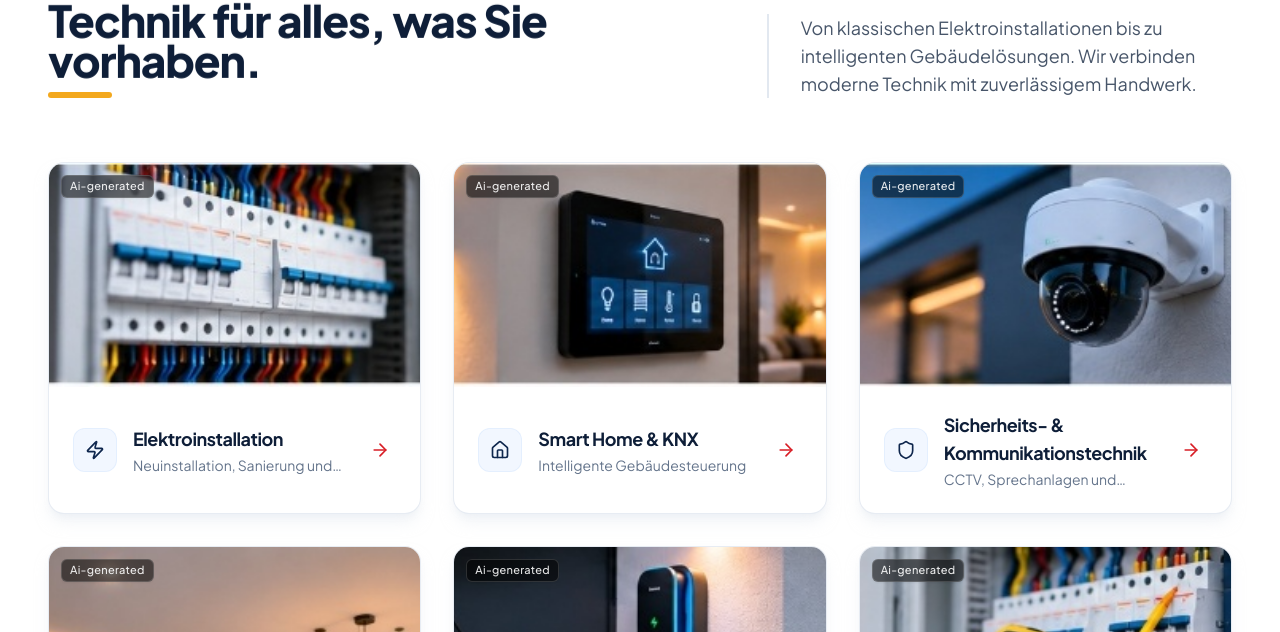
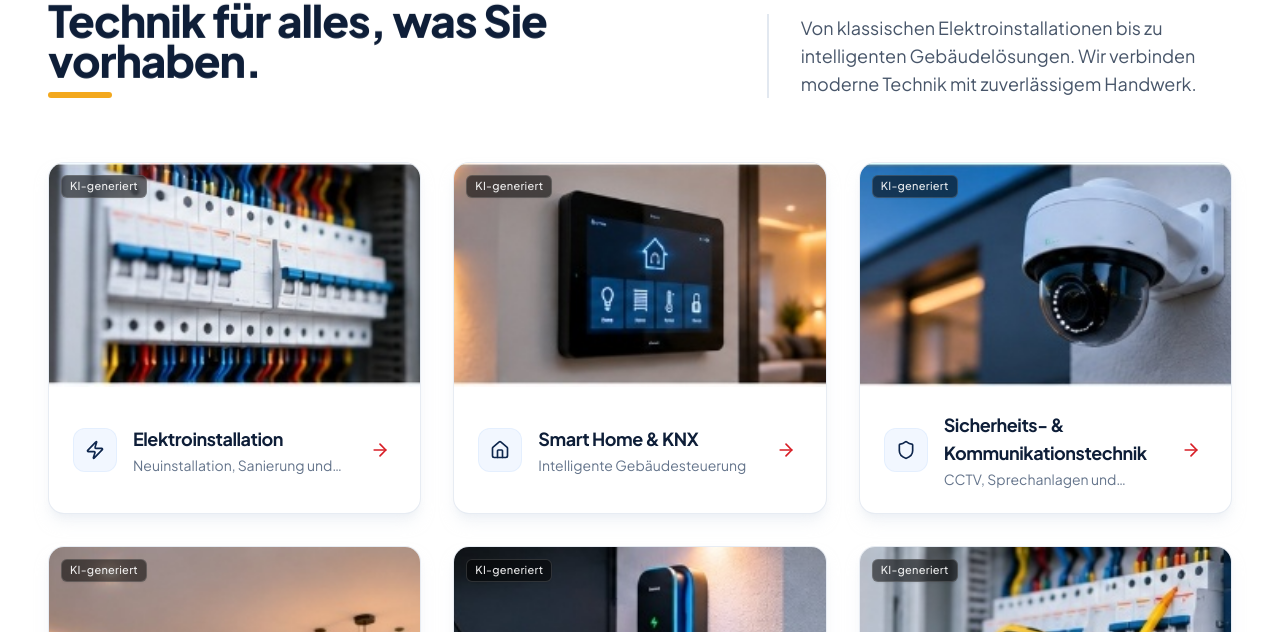
Before and after one commit to Danny-baah/adams, a React (Vite) app: page / in a window 1280 px wide. Shown: the part 1700-2332 px from the top of the page. Built offline with nearby package versions, Linux system fonts and the light colour scheme.

Commit message:
feat: localize AI-generated image badges to German 'KI-generiert'

```diff
--- a/src/components/common/AiGeneratedBadge.tsx
+++ b/src/components/common/AiGeneratedBadge.tsx
@@ -13,12 +13,12 @@ interface AiGeneratedBadgeProps {
 export const AiGeneratedBadge: React.FC<AiGeneratedBadgeProps> = ({
   className = '',
   position = 'top-3 left-3',
-  text = 'Ai-generated',
+  text = 'KI-generiert',
 }) => {
   return (
     <div
       className={`absolute ${position} z-10 inline-flex items-center px-2 py-0.5 rounded-md bg-black/55 backdrop-blur-md border border-white/15 text-white/90 text-[10.5px] sm:text-[11px] font-medium tracking-wide shadow-sm pointer-events-none select-none transition-opacity duration-200 ${className}`}
-      aria-label="AI-generated visual"
+      aria-label="KI-generiertes Bild"
     >
       {text}
     </div>
```
